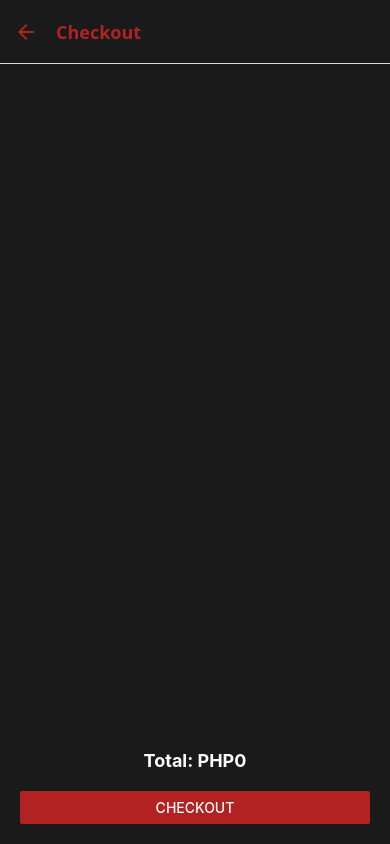
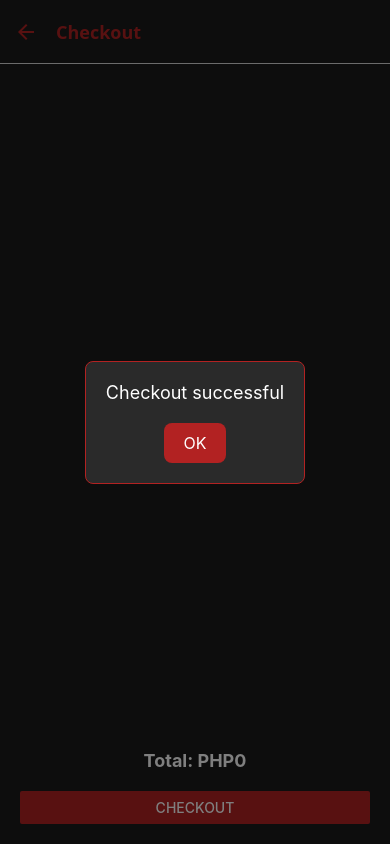
Before and after one commit to Seiyuu2/React-Native-Navigation, a React Native app: screen /Checkout in a window 390 px wide. Both pictures are taken after a click on the button "CHECKOUT". Built offline with nearby package versions, Linux system fonts and the light colour scheme.

Commit message:
Checkout Update

```diff
--- a/CheckoutScreen.js
+++ b/CheckoutScreen.js
@@ -1,28 +1,23 @@
 // CheckoutScreen.js
-import React, { useContext } from 'react';
-import { View, Text, Button, Alert, FlatList, StyleSheet } from 'react-native';
+import React, { useContext, useState } from 'react';
+import { View, Text, Button, Modal, TouchableOpacity, FlatList, StyleSheet } from 'react-native';
 import { CartContext } from './CartContext';
 
 export default function CheckoutScreen({ navigation }) {
   const { cartItems, clearCart } = useContext(CartContext);
+  const [modalVisible, setModalVisible] = useState(false);
 
   const totalPrice = cartItems.reduce((sum, item) => sum + item.totalPrice, 0);
 
   const handleCheckout = () => {
-    Alert.alert(
-      'Checkout',
-      'Checkout successful',
-      [
-        {
-          text: 'OK',
-          onPress: () => {
-            clearCart();
-            navigation.navigate('Home');
-          },
-        },
-      ],
-      { cancelable: false }
-    );
+    // Show the modal popup instead of Alert.alert
+    setModalVisible(true);
+  };
+
+  const closeModal = () => {
+    setModalVisible(false);
+    clearCart();
+    navigation.navigate('Home');
   };
 
   const renderItem = ({ item }) => (
@@ -42,6 +37,22 @@ export default function CheckoutScreen({ navigation }) {
       />
       <Text style={styles.totalText}>Total: PHP{totalPrice}</Text>
       <Button color="#b22222" title="Checkout" onPress={handleCheckout} />
+
+      <Modal
+        animationType="slide"
+        transparent={true}
+        visible={modalVisible}
+        onRequestClose={() => setModalVisible(false)}
+      >
+        <View style={styles.modalOverlay}>
+          <View style={styles.modalContent}>
+            <Text style={styles.modalText}>Checkout successful</Text>
+            <TouchableOpacity style={styles.modalButton} onPress={closeModal}>
+              <Text style={styles.modalButtonText}>OK</Text>
+            </TouchableOpacity>
+          </View>
+        </View>
+      </Modal>
     </View>
   );
 }
@@ -71,4 +82,33 @@ const styles = StyleSheet.create({
     color: '#fff',
     textAlign: 'center'
   },
+  modalOverlay: {
+    flex: 1,
+    backgroundColor: 'rgba(0,0,0,0.5)',
+    justifyContent: 'center',
+    alignItems: 'center',
+  },
+  modalContent: {
+    backgroundColor: '#2a2a2a',
+    padding: 20,
+    borderRadius: 8,
+    alignItems: 'center',
+    borderWidth: 1,
+    borderColor: '#b22222',
+  },
+  modalText: {
+    fontSize: 18,
+    color: '#fff',
+    marginBottom: 20,
+  },
+  modalButton: {
+    backgroundColor: '#b22222',
+    paddingVertical: 10,
+    paddingHorizontal: 20,
+    borderRadius: 8,
+  },
+  modalButtonText: {
+    color: '#fff',
+    fontSize: 16,
+  },
 });
```
